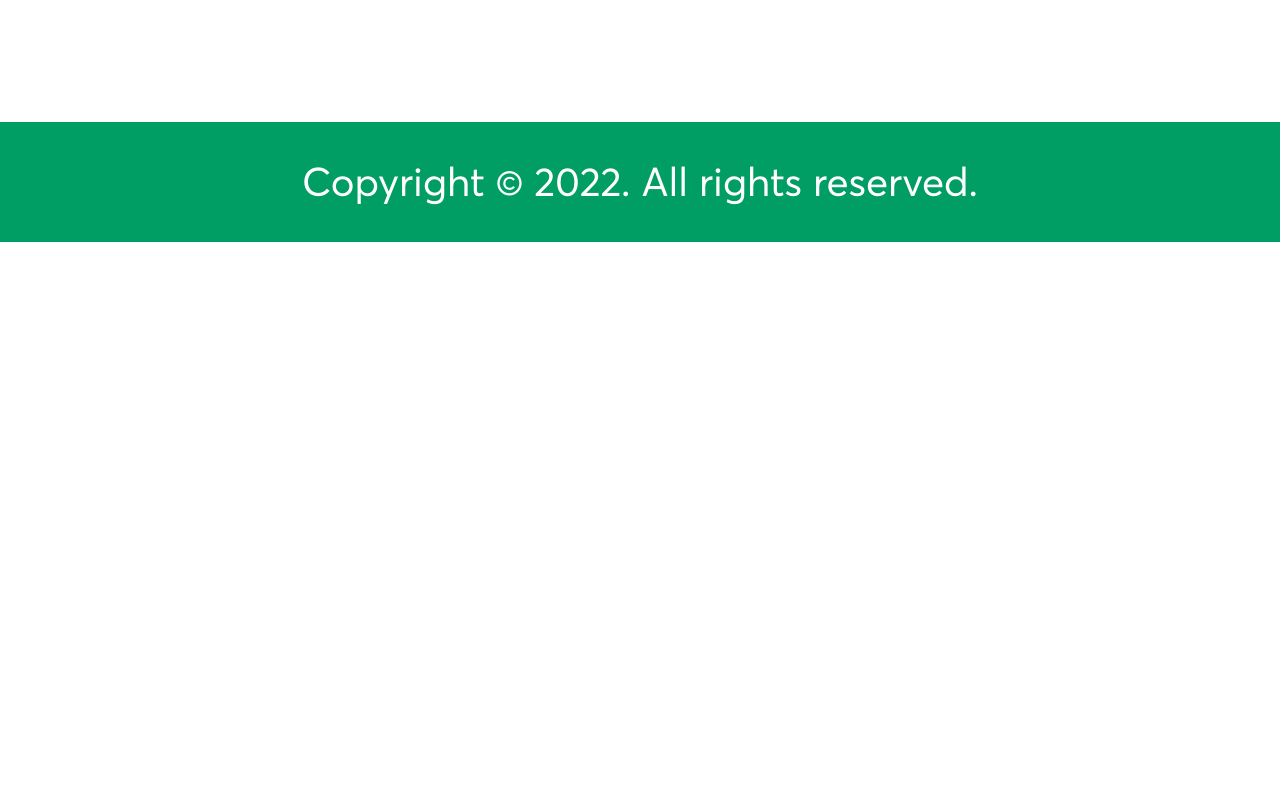
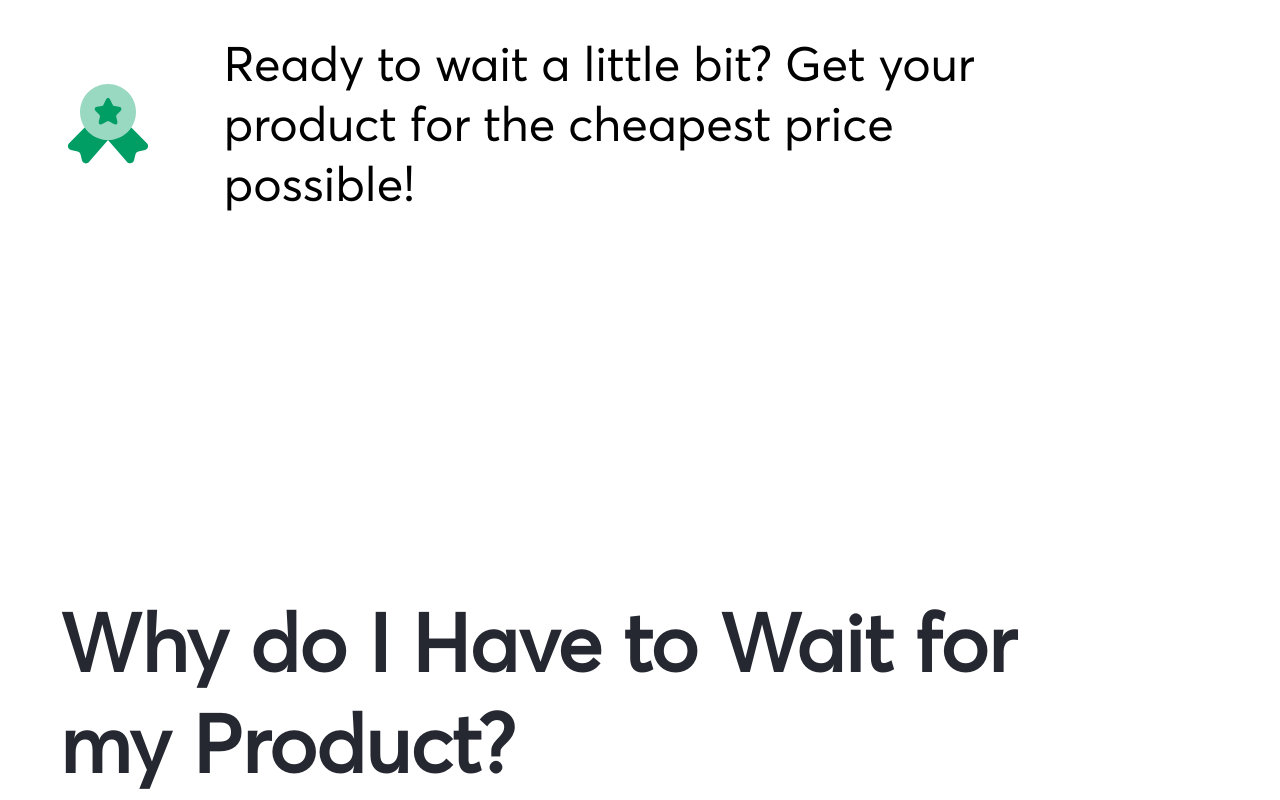
Before and after one commit to doctor32/bulkhulk, a Vue app: page /1 in a window 1280 px wide. Shown: the part 3720-4520 px from the top of the page. Before the commit the page ends 4118 px from the top, so only its background shows below. Built offline with nearby package versions, Linux system fonts and the light colour scheme; what vue2-touch-events would draw is missing.

Commit message:
fixed url

```diff
--- a/src/components/v-footer.vue
+++ b/src/components/v-footer.vue
@@ -12,7 +12,6 @@
 
 <style lang="scss" scoped>
 footer {
-    margin-bottom: 3.9rem;
     margin-top: 5rem;
     background: #009D65;
     width: 100%;
--- a/src/router/index.js
+++ b/src/router/index.js
@@ -1,11 +1,11 @@
-import { createRouter, createWebHashHistory } from 'vue-router'
+import { createRouter, createWebHistory } from 'vue-router'
 import vItem from '@/components/v-item.vue'
 import vTest from '@/components/v-test.vue'
 
 
 
 const router = createRouter({
-  history: createWebHashHistory(),
+  history: createWebHistory(),
   routes: [
         {
             path: '/:id',
```
